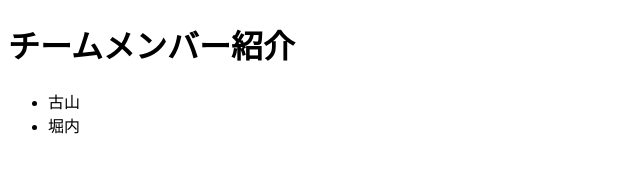
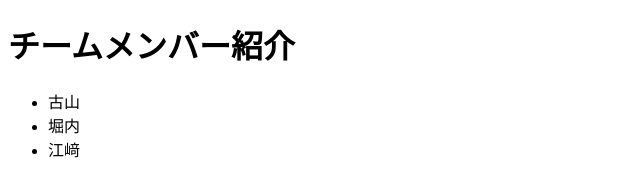
Before and after one commit to furuyamakosumo/test04, a plain HTML site: page index.html in a window 1280 px wide. Shown: the full height of the page, 0-640 px from the left. Drawn offline with Linux system fonts and the light colour scheme.

Commit message:
自己紹介

```diff
--- a/index.html
+++ b/index.html
@@ -9,6 +9,7 @@
     <ul>
         <li>古山</li>
         <li>堀内</li>
+        <li>江﨑</li>
     </ul>
 </body>
 </html>
```
